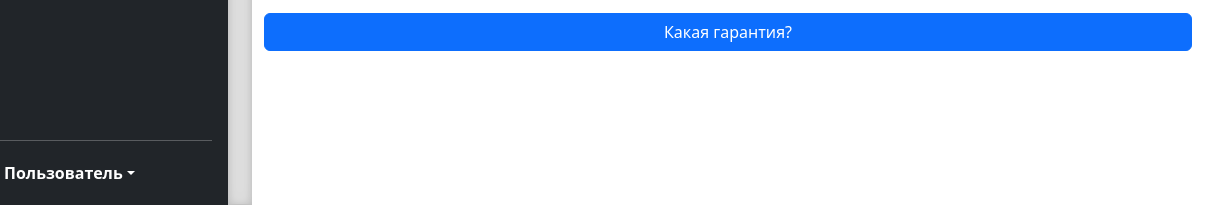
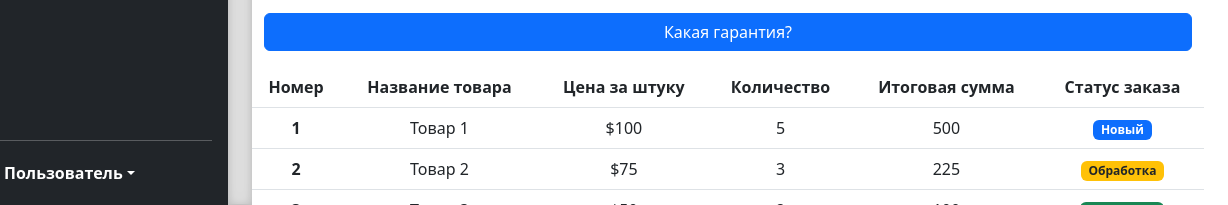
Before and after one commit to KotSerious/web, a plain HTML site: page index.html in a window 1280 px wide. Shown: the part 595-800 px from the top of the page, 52-1280 px from the left. Drawn offline with nearby package versions, Linux system fonts and the light colour scheme.

Commit message:
add table of status product

```diff
--- a/index.html
+++ b/index.html
@@ -299,8 +299,7 @@
                     <button type="submit" class="btn btn-primary">Отправить</button>
                 </form>
             </div>
-
-                                            <div class="col mt-4">
+                <div class="col mt-4">
                 <div class="col-12">
                     <h2 class="fw-normal">Часто задаваемые вопросы (FAQ)</h2>
                     <div class="d-grid align-items-stretch">
@@ -333,6 +332,54 @@
                     </div>
                 </div>
             </div>
+
+                <table class="table mt-3">
+                <thead>
+                <tr>
+                    <th scope="col">Номер</th>
+                    <th scope="col">Название товара</th>
+                    <th scope="col">Цена за штуку</th>
+                    <th scope="col">Количество</th>
+                    <th scope="col">Итоговая сумма</th>
+                    <th scope="col">Статус заказа</th>
+                </tr>
+                </thead>
+                <tbody>
+                <tr>
+                    <th scope="row">1</th>
+                    <td>Товар 1</td>
+                    <td>$100</td>
+                    <td>5</td>
+                    <td>500</td>
+                    <td><span class="badge bg-primary">Новый</span></td>
+                </tr>
+                <tr>
+                    <th scope="row">2</th>
+                    <td>Товар 2</td>
+                    <td>$75</td>
+                    <td>3</td>
+                    <td>225</td>
+                    <td><span class="badge bg-warning text-dark">Обработка</span></td>
+                </tr>
+                <tr>
+                    <th scope="row">3</th>
+                    <td>Товар 3</td>
+                    <td>$50</td>
+                    <td>2</td>
+                    <td>100</td>
+                    <td><span class="badge bg-success">Обработан</span></td>
+                </tr>
+                <tr>
+                    <th scope="row">4</th>
+                    <td>Товар 4</td>
+                    <td>$120</td>
+                    <td>1</td>
+                    <td>120</td>
+                    <td><span class="badge bg-danger">Отмена</span></td>
+                </tr>
+                </tbody>
+            </table>
+
             </div>
         </main>
 
```
